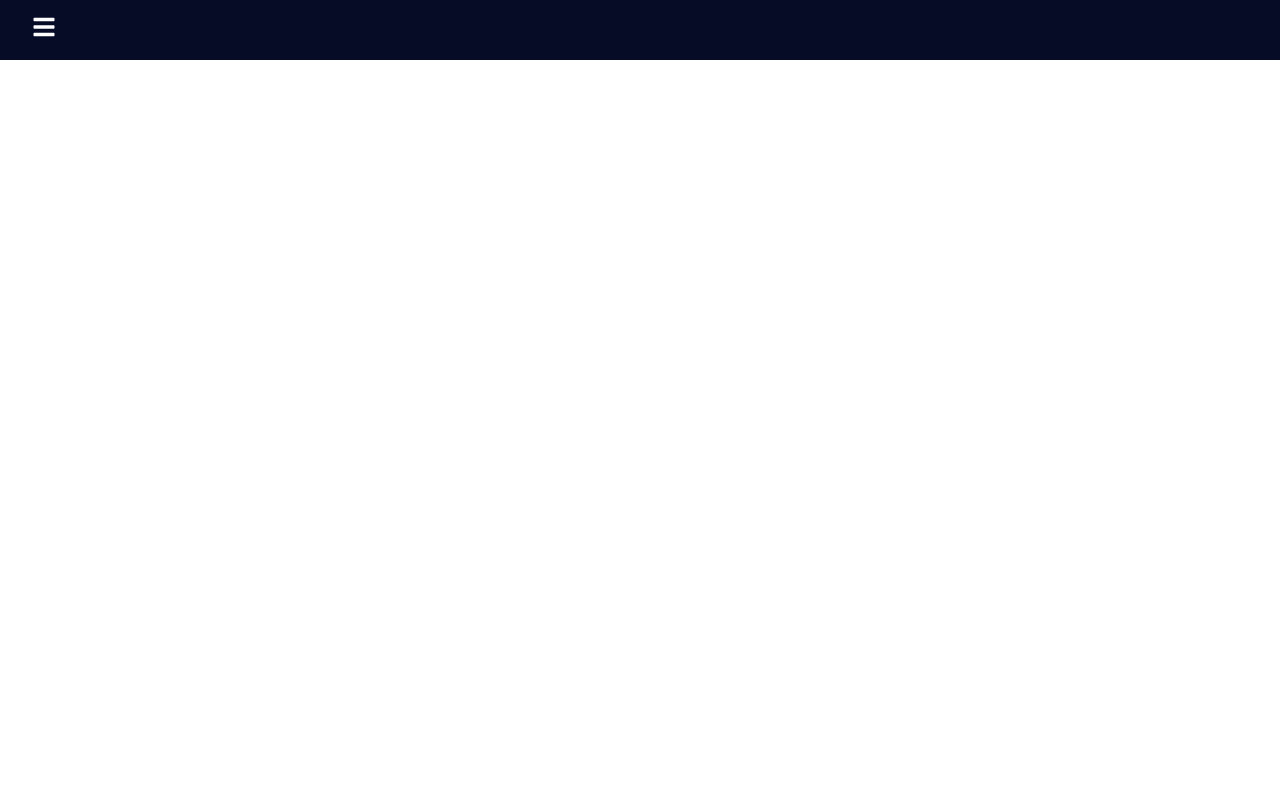
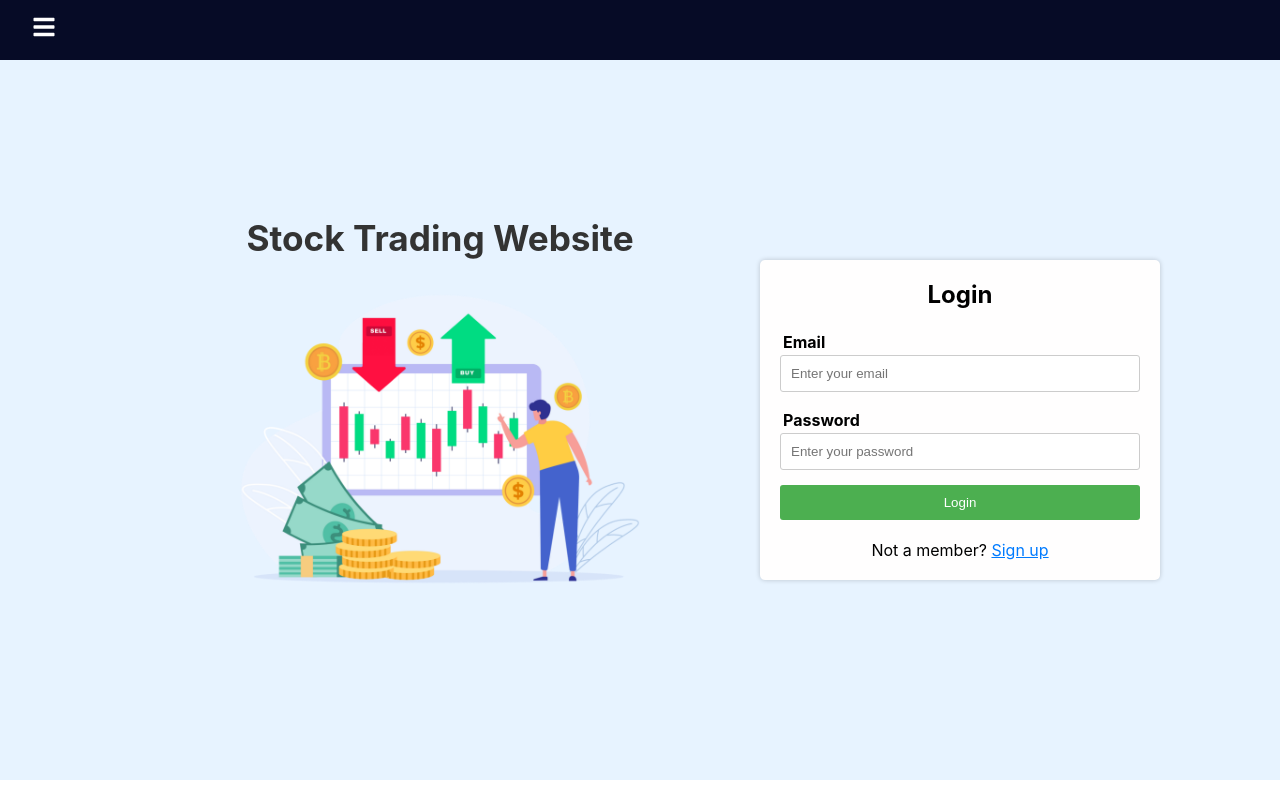
Before and after one commit to huiern214/DS-Assignment-Stock-Trading, a React (Create React App) app in the folder client/stock-trading-client/: page /login in a window 1280 px wide. Built offline with nearby package versions, Linux system fonts and the light colour scheme.

Commit message:
Added login page frontend

```diff
--- a/client/stock-trading-client/src/App.js
+++ b/client/stock-trading-client/src/App.js
@@ -1,18 +1,19 @@
-import logo from './logo.svg';
 import './App.css';
 import { BrowserRouter, Routes, Route } from 'react-router-dom';
 import StockList from './components/stocklist/StockList';
 import Layout from './components/Layout';
 import Navbar from './components/sidebar/Navbar';
 import Stock from './components/stock/Stock';
+import LoginPage from './components/login/LoginPage';
 
 function App() {
   return (
     <div className="App">
       <BrowserRouter>
-        <Navbar/>
+        <Navbar />
         <Routes>
           <Route path="/" element={<Layout/>}>
+            <Route path="/login" element={<LoginPage />} />
             <Route path="/" element={<StockList />} ></Route>
             <Route path="/stocks/:stockId" element={<Stock />}></Route>
             {/* <Route path="/Reviews/:movieId" element ={<Reviews getMovieData={getMovieData} movie={movie} reviews={reviews} setReviews={setReviews} />}></Route>
--- /dev/null
+++ b/client/stock-trading-client/src/components/login/LoginPage.css
@@ -0,0 +1,159 @@
+/* LoginPage.css */
+.login-page {
+    background-color: #e7f3ff;
+    display: flex;
+    justify-content: center;
+    align-items: center;
+    height: fit-content;
+    height: 90vh;
+  }
+
+  .side-page {
+    display: flex;
+    flex-direction: column;
+    justify-content: center;
+    align-items: center;
+    height: 80vh;
+    width: 50%;
+  }
+
+  .welcome-text {
+    font-size: 2.2rem;
+    font-weight: bold;
+    color: #333;
+    text-align: center;
+    /* Add any other styles you want */
+  }
+
+  .login-image img {
+    max-width: 100%;
+    height: auto;
+  }
+
+  .login-form {
+    flex: 1;
+    padding: 20px;
+    max-width: 400px;
+    background-color: #fffefe;
+    border-radius: 5px;
+    box-shadow: 0 0 5px rgba(0, 0, 0, 0.2);
+  }
+
+  .login-form h2 {
+    text-align: center;
+    margin-bottom: 20px;
+  }
+
+  .form-group {
+    margin-bottom: 15px;
+  }
+
+  .form-group label {
+    display: block;
+    font-weight: bold;
+  }
+
+  .form-group input {
+    width: 100%;
+    padding: 10px;
+    border: 1px solid #ccc;
+    border-radius: 3px;
+  }
+
+  .form-group input:focus {
+    outline: none;
+    border-color: #3d80c7;
+  }
+
+  .text {
+    text-align: left;
+    padding: 3px;
+  }
+
+  .password-input {
+    position: relative;
+  }
+
+  .password-input input {
+    padding-right: 30px;
+  }
+
+  .password-input .toggle-password {
+    position: absolute;
+    top: 50%;
+    right: 10px;
+    transform: translateY(-50%);
+    background: none;
+    border: none;
+    font-size: 14px;
+    cursor: pointer;
+    color: #555;
+  }
+
+  .error-message {
+    color: rgba(255, 0, 0, 0.897);
+    font-size: 12px;
+    padding: 3px;
+    text-align: left;
+  }
+
+  .login-button {
+    display: block;
+    width: 100%;
+    padding: 10px;
+    background-color: #4caf50;
+    color: #fff;
+    border: none;
+    border-radius: 3px;
+    cursor: pointer;
+  }
+
+  .signup-link {
+    text-align: center;
+    margin-top: 20px;
+  }
+
+  .signup-link a {
+    color: #007bff;
+  }
+
+  .success-modal {
+    font-family: Arial, sans-serif;
+    background-color: rgba(0, 0, 0, 0.5);
+    position: fixed;
+    top: 0;
+    left: 0;
+    right: 0;
+    bottom: 0;
+    display: flex;
+    align-items: center;
+    justify-content: center;
+  }
+
+  .success-modal-content {
+    background-color: #fff;
+    padding: 20px;
+    border-radius: 4px;
+    width: 300px;
+    height: 300px;
+    display: flex;
+    flex-direction: column;
+    align-items: center;
+    justify-content: center;
+    text-align: center;
+    position: relative;
+  }
+
+  .success-image img {
+    max-width: 50%;
+    height: auto;
+  }
+
+  .modal-close {
+    position: absolute;
+    top: 0px;
+    right: 5px;
+    cursor: pointer;
+    font-size: 24px; /* Increase the font size */
+    padding: 8px; /* Increase the padding */
+  }
--- /dev/null
+++ b/client/stock-trading-client/src/components/login/LoginPage.js
@@ -0,0 +1,177 @@
+import React, { useState } from 'react';
+import { useNavigate } from 'react-router-dom';
+import './LoginPage.css';
+import loginImage from './stock-icon.png';
+import success from './success.png';
+
+function LoginPage() {
+  const navigate = useNavigate();
+  const [email, setEmail] = useState('');
+  const [password, setPassword] = useState('');
+  const [confirmedPassword, setConfirmedPassword] = useState('');
+  const [username, setUsername] = useState('');
+  const [isSignUp, setIsSignUp] = useState(false); // New state variable
+  const [passwordMatch, setPasswordMatch] = useState(true); // New state variable for password match validation
+  const [showModal, setShowModal] = useState(false); // New state variable for modal visibility
+
+  const handleEmailChange = (e) => {
+    setEmail(e.target.value);
+  };
+
+  const handlePasswordChange = (e) => {
+    setPassword(e.target.value);
+    // Check if passwords match
+    setPasswordMatch(e.target.value === confirmedPassword);
+  };
+
+  const handleConfirmedPasswordChange = (e) => {
+    setConfirmedPassword(e.target.value);
+    // Check if passwords match
+    setPasswordMatch(e.target.value === password);
+  };
+
+  const handleUsernameChange = (e) => {
+    setUsername(e.target.value);
+  };
+
+  const handleSubmit = (e) => {
+    e.preventDefault();
+
+    // Handle login or sign-up logic here
+    if (isSignUp) {
+        if (!passwordMatch) {
+          return; // Disable form submission if passwords don't match
+        }
+        setShowModal(true); // Show modal on successful sign up
+      } else {
+        navigate('/', { replace: true }); // Redirect to home page on login
+      }
+  };
+
+  const handleSignUpClick = () => {
+    setEmail('');
+    setPassword('');
+    setConfirmedPassword('');
+    setUsername('');
+    setIsSignUp(true);
+    setPasswordMatch(true); // Reset password match validation
+  };
+
+  const handleSignInClick = () => {
+    setEmail('');
+    setPassword('');
+    setConfirmedPassword('');
+    setUsername('');
+    setIsSignUp(false);
+    setPasswordMatch(true); // Reset password match validation
+  };
+
+  const handleModalClose = () => {
+    setShowModal(false);
+    handleSignInClick(); // Reset form to sign-in mode
+  };
+
+  return (
+    <div className="login-page">
+      <div className="side-page">
+        <div className="title">
+          <h1 className="welcome-text">Stock Trading Website</h1>
+        </div>
+        <div className="login-image">
+          <img src={loginImage} alt="Login" />
+        </div>
+      </div>
+      <div className="login-form">
+        <h2>{isSignUp ? 'Sign Up' : 'Login'}</h2>
+        <form onSubmit={handleSubmit}>
+          {isSignUp && ( // Render additional fields for sign-up mode
+            <div className="form-group">
+              <label className="text">Username</label>
+              <input
+                type="text"
+                value={username}
+                onChange={handleUsernameChange}
+                placeholder="Enter your username"
+                required
+              />
+            </div>
+          )}
+          <div className="form-group">
+            <label className="text">Email</label>
+            <input
+              type="email"
+              value={email}
+              onChange={handleEmailChange}
+              placeholder="Enter your email"
+              required
+            />
+          </div>
+          <div className="form-group">
+            <label className="text">Password</label>
+            <div className="password-input">
+              <input
+                type="password"
+                value={password}
+                onChange={handlePasswordChange}
+                placeholder="Enter your password"
+                required
+              />
+            </div>
+          </div>
+          {isSignUp && (
+            <div className="form-group">
+              <label className="text">Confirm Password</label>
+              <input
+                type="password"
+                value={confirmedPassword}
+                onChange={handleConfirmedPasswordChange}
+                placeholder="Confirm your password"
+                required
+              />
+              {!passwordMatch && (
+                <p className="error-message">Passwords do not match</p>
+              )}
+            </div>
+            )}
+            <button
+            type="submit"
+            className="login-button"
+            disabled={isSignUp && !passwordMatch} // Disable button if passwords don't match
+            >
+            {isSignUp ? 'Sign Up' : 'Login'}
+            </button>
+        </form>
+        {!isSignUp ? (
+          <p className="signup-link">
+            Not a member?{' '}
+            <a href="#" onClick={handleSignUpClick}>
+              Sign up
+            </a>
+          </p>
+        ) : (
+          <p className="signup-link">
+            Already have an account?{' '}
+            <a href="#" onClick={handleSignInClick}>
+              Sign in
+            </a>
+          </p>
+        )}
+      {showModal && (
+        <div className="success-modal">
+          <div className="success-modal-content">
+            <span className="modal-close" onClick={handleModalClose }>
+              &times;
+            </span>
+            <div className="success-image">
+              <img src={success} alt="Success" />
+            </div>
+            <h3>Sign Up Successfully</h3>
+          </div>
+        </div>
+      )}
+      </div>
+    </div>
+  );
+}
+
+export default LoginPage;
--- a/client/stock-trading-client/src/components/sidebar/Navbar.js
+++ b/client/stock-trading-client/src/components/sidebar/Navbar.js
@@ -1,15 +1,38 @@
 import React, { useState } from 'react';
 import * as FaIcons from 'react-icons/fa';
 import * as AiIcons from 'react-icons/ai';
-import { Link } from 'react-router-dom';
+import * as IoIcons from 'react-icons/io';
+import { Link, useLocation } from 'react-router-dom';
 import { SidebarData } from './SidebarData';
 import './Navbar.css';
 import { IconContext } from 'react-icons';
 
 function Navbar() {
   const [sidebar, setSidebar] = useState(false);
+  const location = useLocation();
 
   const showSidebar = () => setSidebar(!sidebar);
+
+  const renderSidebarData = () => {
+    if (location.pathname === '/login') {
+      return [
+        {
+          title: 'Sign in',
+          path: '/login',
+          icon: <FaIcons.FaSignInAlt />,
+          cName: 'nav-text'
+        },
+        {
+          title: 'Support',
+          path: '/support',
+          icon: <IoIcons.IoMdHelpCircle />,
+          cName: 'nav-text'
+        }
+      ];
+    } else {
+      return SidebarData;
+    }
+  };
 
   return (
     <>
@@ -26,7 +49,7 @@ function Navbar() {
                 <AiIcons.AiOutlineClose />
               </Link>
             </li>
-            {SidebarData.map((item, index) => {
+            {renderSidebarData().map((item, index) => {
               return (
                 <li key={index} className={item.cName}>
                   <Link to={item.path}>
--- a/client/stock-trading-client/src/components/sidebar/SidebarData.js
+++ b/client/stock-trading-client/src/components/sidebar/SidebarData.js
@@ -41,9 +41,9 @@ export const SidebarData = [
     cName: 'nav-text'
   },
   {
-    title: 'Support',
-    path: '/support',
-    icon: <IoIcons.IoMdHelpCircle />,
+    title: 'Log Out',
+    path: '/login',
+    icon: <IoIcons.IoMdLogOut />,
     cName: 'nav-text'
   }
 ];
```
Also changed, not shown: client/stock-trading-client/src/components/login/stock-icon.png (added), client/stock-trading-client/src/components/login/success.png (added).
